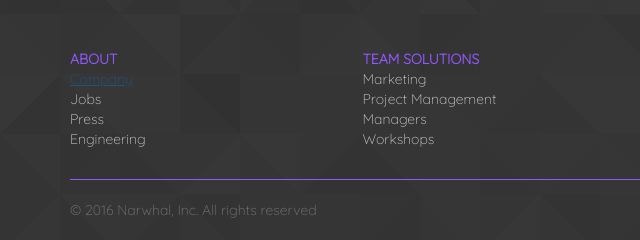
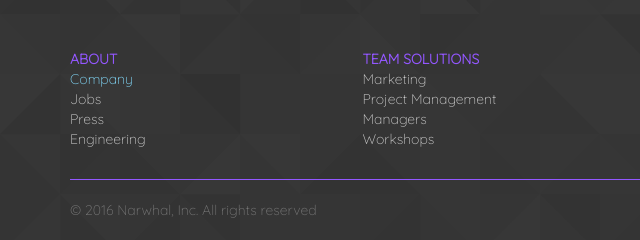
Before and after one commit to GxDesign/Narwhal, a plain HTML site: page index.html in a window 1280 px wide. In both pictures the pointer is over the link "Company". Shown: the part 4702-4942 px from the top of the page, 0-640 px from the left. Drawn offline with nearby package versions, Linux system fonts and the light colour scheme; a web font is replaced by a local one.

Commit message:
Update hover state for footer links

```diff
--- a/css/custom.css
+++ b/css/custom.css
@@ -678,6 +678,11 @@ footer h2 {
     font-size: 3em;
 }
 
+#footer-menu a:hover {
+    color: #84ddff;
+    text-decoration: none;
+}
+
 
 #contact form { margin-bottom: 60px; }
 
```
